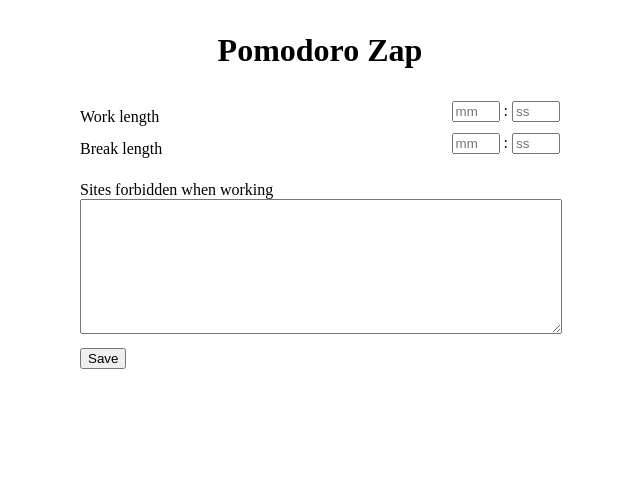
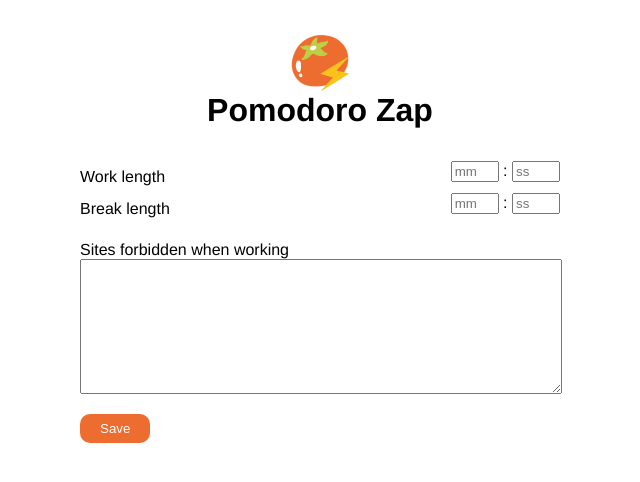
Before and after one commit to Katee/pomodorozap, a browser extension: page chrome-extension/options.html in a window 1280 px wide. Shown: the whole page, without its empty margins (320-960 px from the left). Drawn offline with Linux system fonts and the light colour scheme.

Commit message:
Updates some styling.

```diff
--- a/chrome-extension/options.html
+++ b/chrome-extension/options.html
@@ -3,6 +3,7 @@
   <head><title>Options - Zappening</title></head>
   <link href="zappening.css" rel="stylesheet" type="text/css">
   <body id="options">
+    <img src="logo.png" class="logo-image" />
     <h1>Pomodoro Zap</h1>
 
     <section id="work-length">
--- a/chrome-extension/zappening.css
+++ b/chrome-extension/zappening.css
@@ -1,3 +1,11 @@
+*:focus {
+  outline: none;
+}
+
+body {
+  font-family: "Helvetica", sans-serif;
+}
+
 body#popup {
   margin: 1em;
   text-align: center;
@@ -16,6 +24,29 @@ h1 {
   font-size: 5em;
   padding: 0;
   margin: 0;
+}
+
+button {
+  background-color: #ed6c30;
+  border: none;
+  color: #fff;
+  border-radius: 10px;
+  padding: .5em 1.5em;
+  margin-top: .5em;
+}
+
+.logo-image {
+  margin: 0 auto;
+  display: block;
+  width: 60px;
+}
+
+#popup {
+  width: 15em;
+}
+
+#popup .logo-image {
+  width: 30px;
 }
 
 body#options { max-width: 30em; margin: 2em auto; }
```
Also changed, not shown: chrome-extension/popup.html (+0 -2 lines), chrome-extension/manifest.json.
